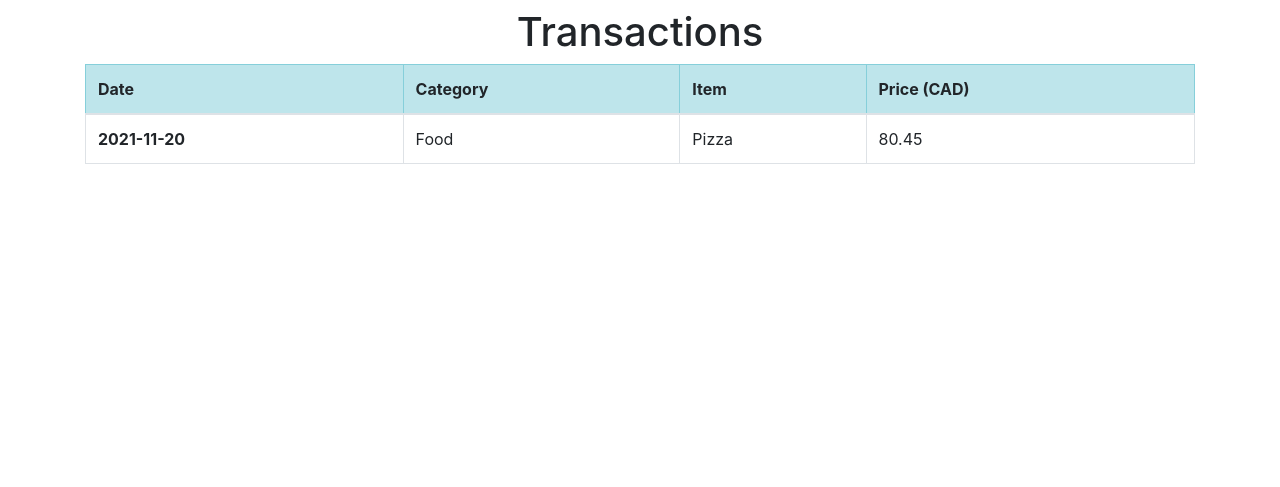
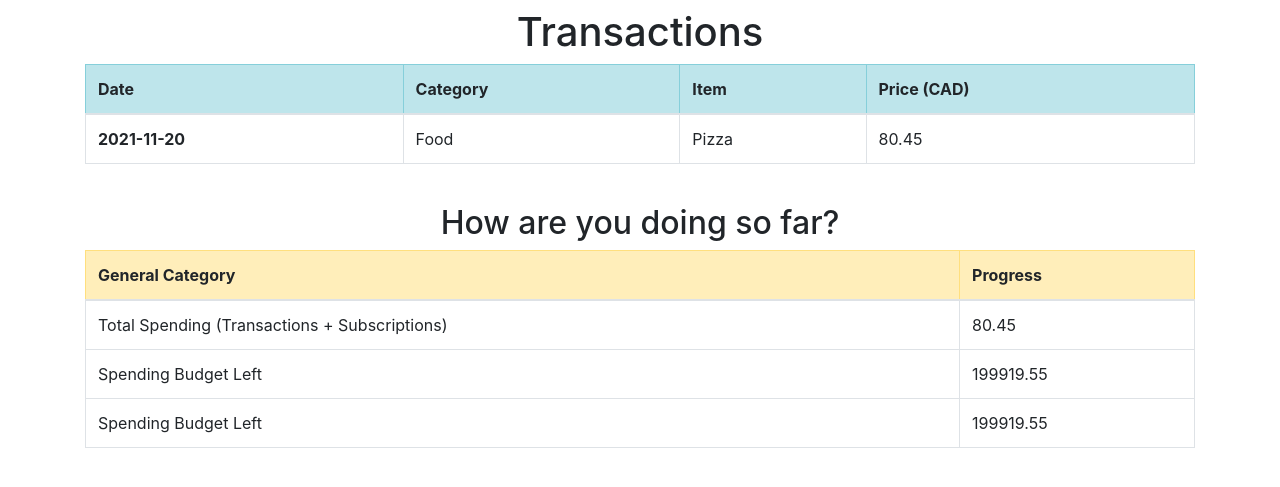
Before and after one commit to SaumyaKhati/EasyMoney, a Flask app: page / in a window 1280 px wide. Shown: the part 56-543 px from the top of the page. Run offline with Flask 2, Linux system fonts and the light colour scheme; a user stored in the database is signed in; data comes from the database, SQL or seed files in the repository; both versions use the stored data as it was before the commit; some libraries are stand-ins or nearby versions.

Commit message:
Add subscription features + fixes

```diff
--- a/website/auth.py
+++ b/website/auth.py
@@ -60,7 +60,7 @@ def register():
             new_user = User(email=email, username=username, password=generate_password_hash(password1, method='sha256'))
             db.session.add(new_user)
             id = db.session.query(User).filter_by(email=email).first().id
-            new_portfolio = Portfolio(monthly_income=0.0, savings_percent=0.0, subscription_total=0.0, user_id=id)
+            new_portfolio = Portfolio(monthly_income=0.0, savings_percent=0.0, user_id=id)
             db.session.add(new_portfolio)
             db.session.commit() # Update database.
 
--- a/website/models.py
+++ b/website/models.py
@@ -23,5 +23,4 @@ class Portfolio(db.Model):
     id = db.Column(db.Integer, primary_key=True)
     monthly_income = db.Column(db.Float)
     savings_percent = db.Column(db.Float)
-    subscription_total = db.Column(db.Float)
     user_id = db.Column(db.Integer, db.ForeignKey('user.id'))
--- a/website/templates/home.html
+++ b/website/templates/home.html
@@ -23,4 +23,30 @@
             {% endfor %}
         </tbody>
     </table>
+    <br />
+
+    <h2 class="text-center">How are you doing so far?</h2>
+    <table class="table table-bordered">
+        <thead>
+            <tr class="table-warning">
+                <th scope="col">General Category</th>
+                <th scope="col">Progress</th>
+            </tr>
+        </thead>
+        <tbody>
+                <tr>
+                    <td>Total Spending (Transactions + Subscriptions)</td>
+                    <td>{{ total_transactions + subscriptions}}</td>
+                </tr>
+                <tr>
+                    <td>Spending Budget Left</td>
+                    <td>{{ monthly_income - total_transactions }}</td>
+                </tr>
+                <tr>
+                    <td>Spending Budget Left</td>
+                    <td>{{ monthly_income - total_transactions }}</td>
+                </tr>
+
+        </tbody>
+    </table>
 {% endblock %}
--- a/website/views.py
+++ b/website/views.py
@@ -13,8 +13,13 @@ views = Blueprint('views', __name__)
 @views.route('/')
 @login_required
 def home():
-    transactions = db.session.query(Transaction).filter_by(user_id=current_user.id).order_by(desc(Transaction.date))
-    return render_template("home.html", user=current_user, transactions=transactions)
+    transactions = db.session.query(Transaction).filter_by(user_id=current_user.id).filter(Transaction.category!='Subscriptions').order_by(desc(Transaction.date))
+    portfolio = db.session.query(Portfolio).filter_by(user_id=current_user.id).first()
+    subs_list = db.session.query(Transaction).\
+        filter_by(user_id=current_user.id, category="Subscriptions")
+    return render_template("home.html", user=current_user, transactions=transactions,
+        total_transactions=sum([x.price for x in transactions]),
+        monthly_income=portfolio.monthly_income, subscriptions=sum([x.price for x in subs_list]))
 
 @views.route('/portfolio')
 @login_required
@@ -22,12 +27,15 @@ def portfolio():
     query = db.session.query(Portfolio).filter_by(user_id=current_user.id).first()
     monthly_income = float(query.monthly_income)
     savings_percent = float(query.savings_percent)
-    subscription_total = float(query.subscription_total)
+    subscriptions = db.session.query(Transaction).\
+        filter_by(user_id=current_user.id, category="Subscriptions")
+    subscription_total = sum([x.price for x in subscriptions])
 
     return render_template('portfolio.html', user=current_user,
         monthly_income=monthly_income,
         savings_percent=savings_percent,
-        subscription_total=subscription_total)
+        subscription_total= subscription_total,
+        subscriptions=subscriptions)
 
 @views.route('/portfolio/update', methods=['GET', 'POST'])
 @login_required
@@ -35,19 +43,16 @@ def update():
     if request.method == 'POST':
         monthly_income = request.form.get('monthly_income')
         savings_percent = request.form.get('savings_percent')
-        subscription_total = request.form.get('subscription_total')
         update_income = True if (monthly_income != '') else False
         update_savings = True if (savings_percent != '') else False
-        update_subs = True if (subscription_total != '') else False
 
         # Validate input.
         try:
             monthly_income = float(monthly_income) if update_income else 0
             savings_percent = float(savings_percent) if update_savings else 0
-            subscription_total = float(subscription_total) if update_subs else 0
 
             # Can't have negative income, costs or saving %
-            if monthly_income < 0 or savings_percent < 0 or subscription_total < 0:
+            if monthly_income < 0 or savings_percent < 0:
                 flash('Please enter non-negative numeric values!', category='error')
             else:
                 flash('Portfolio successfully updated!', category='success')
@@ -60,8 +65,6 @@ def update():
                     user_portfolio.update({'monthly_income':monthly_income})
                 if update_savings:
                     user_portfolio.update({'savings_percent':savings_percent})
-                if update_subs:
-                    user_portfolio.update({'subscription_total':subscription_total})
                 db.session.commit()
                 return redirect(url_for('views.portfolio'))
 
```
Also changed, not shown: website/templates/portfolio.html (+16 -4 lines), website/templates/update_portfolio.html (+0 -10 lines), website/database.db.
